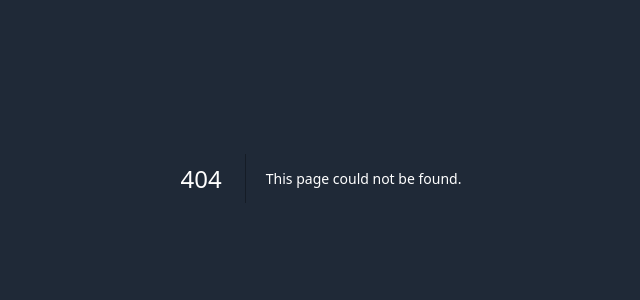
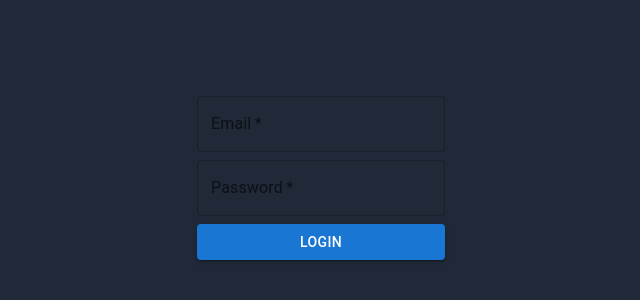
Before and after one commit to beatkey/gamble-client, a Next.js app: page /login in a window 1280 px wide. Before the commit this address had no page. Shown: the part 222-522 px from the top of the page, without its empty margins (319-959 px from the left). Built offline with nearby package versions, Linux system fonts and the light colour scheme.

Commit message:
TODO: socketio and login

```diff
--- a/package.json
+++ b/package.json
@@ -9,12 +9,16 @@
     "lint": "next lint"
   },
   "dependencies": {
+    "@emotion/react": "^11.10.6",
+    "@emotion/styled": "^11.10.6",
+    "@mui/material": "^5.12.1",
     "eslint": "8.37.0",
     "eslint-config-next": "13.2.4",
     "next": "13.2.4",
     "react": "18.2.0",
     "react-dom": "18.2.0",
-    "react-toastify": "^9.1.2"
+    "react-toastify": "^9.1.2",
+    "socket.io-client": "^4.6.1"
   },
   "devDependencies": {
     "autoprefixer": "^10.4.14",
--- a/src/pages/index.js
+++ b/src/pages/index.js
@@ -3,6 +3,7 @@ import Image from "next/image";
 
 import roulettePng from "/public/roulette.png"
 import {useEffect, useRef, useState} from "react";
+import socket from "@/utils/socket";
 
 export default function Home() {
     const raffleTime = 3000
@@ -124,6 +125,12 @@ export default function Home() {
     }
 
     function playHandle(color) {
+        console.log("dd")
+        socket.emit("playHandle", {
+            color: color,
+            amount: amount
+        });
+
         if (time <= 1) {
             return
         }
--- /dev/null
+++ b/src/pages/login.js
@@ -0,0 +1,28 @@
+import {TextField, Button} from "@mui/material";
+
+export default function Login(){
+    return (
+        <div className="h-screen w-screen flex items-center justify-center">
+            <form>
+                <div>
+                    <TextField
+                        required
+                        type="email"
+                        label="Email"
+                    />
+                </div>
+                <div className="mt-2">
+                    <TextField
+                        required
+                        label="Password"
+                        type="password"
+                        autoComplete="current-password"
+                    />
+                </div>
+                <div className="mt-2">
+                    <Button className="w-full" variant="contained" component="label">Login</Button>
+                </div>
+            </form>
+        </div>
+    )
+}
--- /dev/null
+++ b/src/utils/socket.js
@@ -0,0 +1,5 @@
+import {io} from 'socket.io-client';
+
+const socket = io('http://localhost:3001');
+
+export default socket
```
Also changed, not shown: 1 other file (tests, documents, lock files or other folders).
